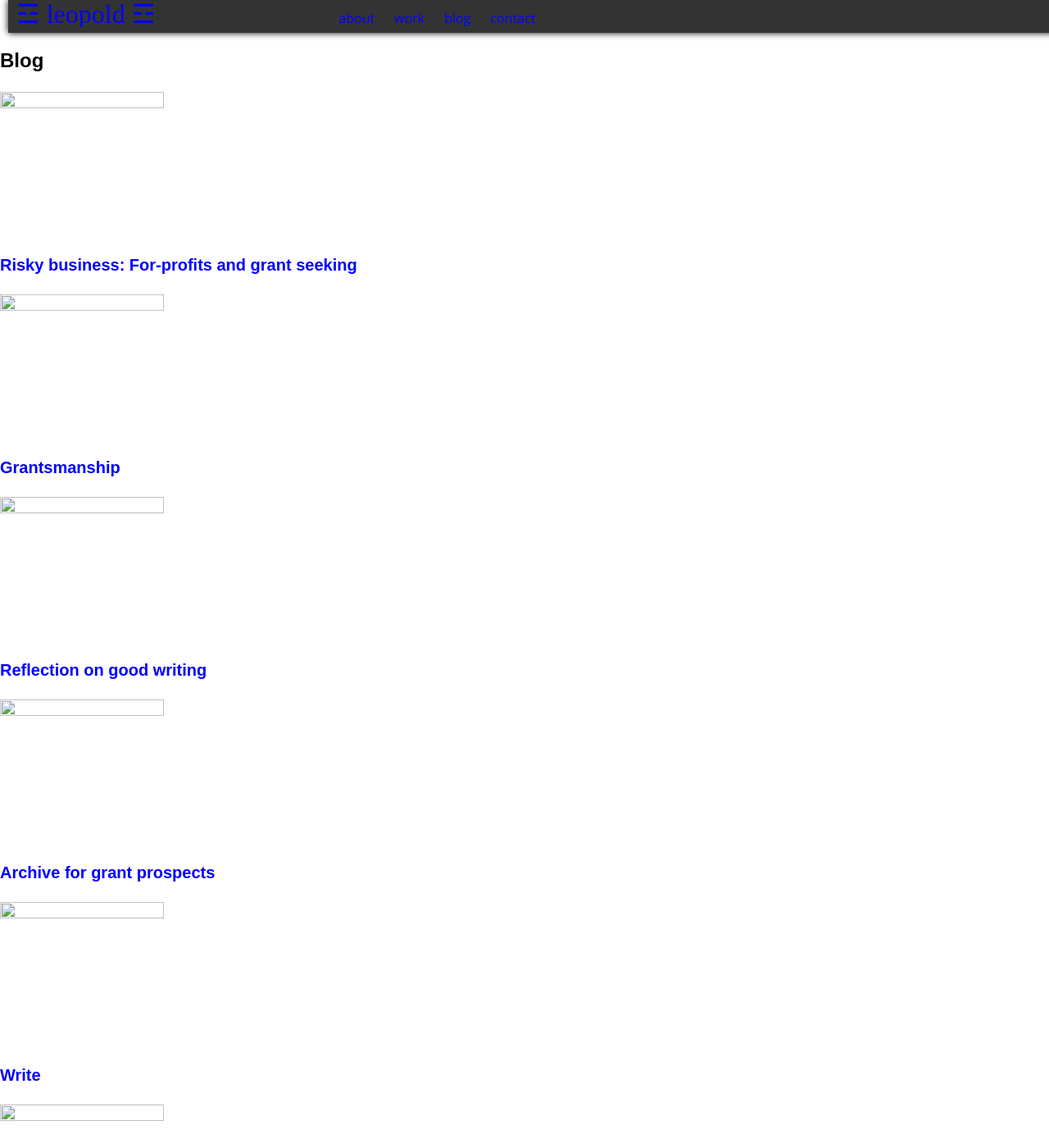
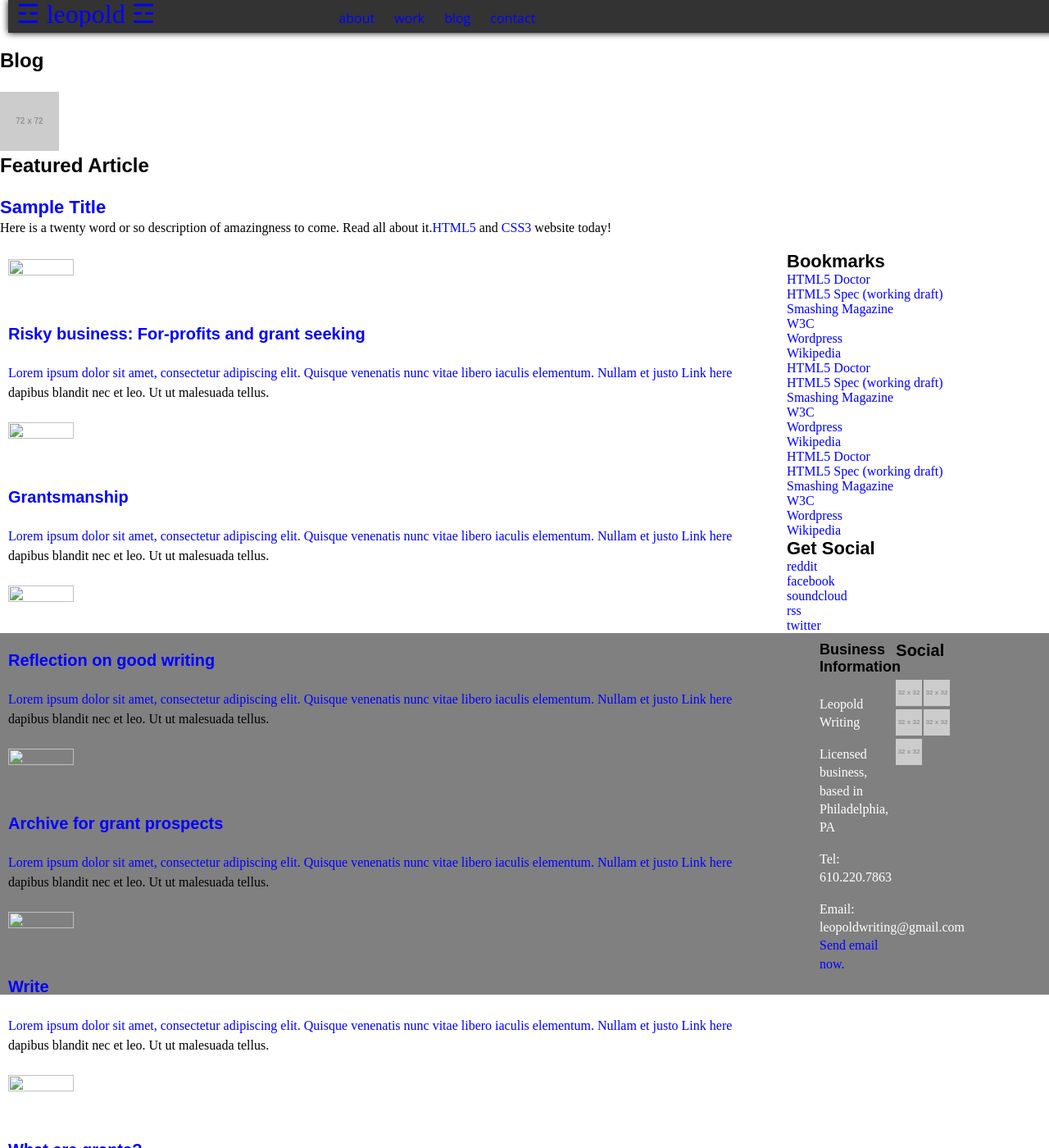
Before and after one commit to cml815/homepage, a Jekyll site: the page built from blog.html, in a window 1280 px wide and 1400 px high. Shown: the whole window at 82% size. Built offline with Jekyll 4.4.1, drawn with Linux system fonts in a browser that asks for light colours; some of the changed text lies outside the part shown.

Commit message:
modified blog html css

```diff
--- a/blog.html
+++ b/blog.html
@@ -2,19 +2,70 @@
 layout: default
 title: Blog
 ---
-<div id="work" class="blog-wrapper">
+<div id="blog" class="blog-wrapper">
   <section>
-    <h1>Blog</h1>
+    <div class="banner">
+      <h1>Blog</h1>
+    </div>
   </section>
-  <section class="blog-list">
-    <ul class="posts">
+  <aside id="featured" class="body">
+   <figure>
+     <img src="http://placehold.it/72x72" alt="Sample Image">
+     <hgroup>
+      <h1>Featured Article</h1>
+      <h2><a href="/">Sample Title</a></h2>
+      <p>Here is a twenty word or so description of amazingness to come. Read all about it.<a href="http://dev.w3.org/html5/spec/Overview.html" rel="external">HTML5</a> and <a href="http://www.w3.org/TR/css3-roadmap/" rel="external">CSS3</a> website today!</p>
+  </aside>
+  <section class="box col-9">
+    <ol class="posts">
     {% for post in site.posts %}
       <li>
-        <img src="{{ post.image }}" height="200" width="200" />
+        <div class="thumbnail">
+        <img src="{{ post.image }}" height="80px" width="80px" />
+      </div>
+      <div class="title">
         <a href="{{ post.url }}"</a>
         <h3>{{ post.title }}</h3>
-      </li>
+      </div>
+        <div class="abstract">
+        <p>Lorem ipsum dolor sit amet, consectetur adipiscing elit. Quisque venenatis nunc vitae libero iaculis elementum. Nullam et justo <a href="#">Link here</a> dapibus blandit nec et leo. Ut ut malesuada tellus.</p>
+      </div>
+    </li>
       {% endfor %}
-    </ul>
+    </ol>
   </section>
+    <section id="extras">
+      <div class="bookmarks">
+        <h2>Bookmarks</h2>
+        <ul>
+          <li><a href="#" rel="external">HTML5 Doctor</a></li>
+          <li><a href="#" rel="external">HTML5 Spec (working draft)</a></li>
+          <li><a href="#" rel="external">Smashing Magazine</a></li>
+          <li><a href="#" rel="external">W3C</a></li>
+          <li><a href="#" rel="external">Wordpress</a></li>
+          <li><a href="#" rel="external">Wikipedia</a></li>
+          <li><a href="#" rel="external">HTML5 Doctor</a></li>
+          <li><a href="#" rel="external">HTML5 Spec (working draft)</a></li>
+          <li><a href="#" rel="external">Smashing Magazine</a></li>
+          <li><a href="#" rel="external">W3C</a></li>
+          <li><a href="#" rel="external">Wordpress</a></li>
+          <li><a href="#" rel="external">Wikipedia</a></li>
+          <li><a href="#" rel="external">HTML5 Doctor</a></li>
+          <li><a href="#" rel="external">HTML5 Spec (working draft)</a></li>
+          <li><a href="#" rel="external">Smashing Magazine</a></li>
+          <li><a href="#" rel="external">W3C</a></li> <li><a href="#" rel="external">Wordpress</a></li>
+          <li><a href="#" rel="external">Wikipedia</a></li>  </ul> </div><!-- end bookmarks -->
+        </ul>
+      </div>
+      <div class="social">
+        <h2>Get Social</h2>
+        <ul>
+          <li><a href="http://reddit.com/u/sky_writer" rel="me">reddit</a></li>
+          <li><a href="http://facebook.com/carolineleopold" rel="me">facebook</a></li>
+          <li><a href="http://www.soundcloud.com/user/caroline815" rel="me">soundcloud</a></li>
+          <li><a href="http://carolineleopold.com/feed/" rel="alternate">rss</a></li>
+          <li><a href="http://twitter.com/caroline_leopold" rel="me">twitter</a></li>
+        </ul>
+      </div><!-- /.social -->
+    </section><!-- /#extras -->
 </div>
```
